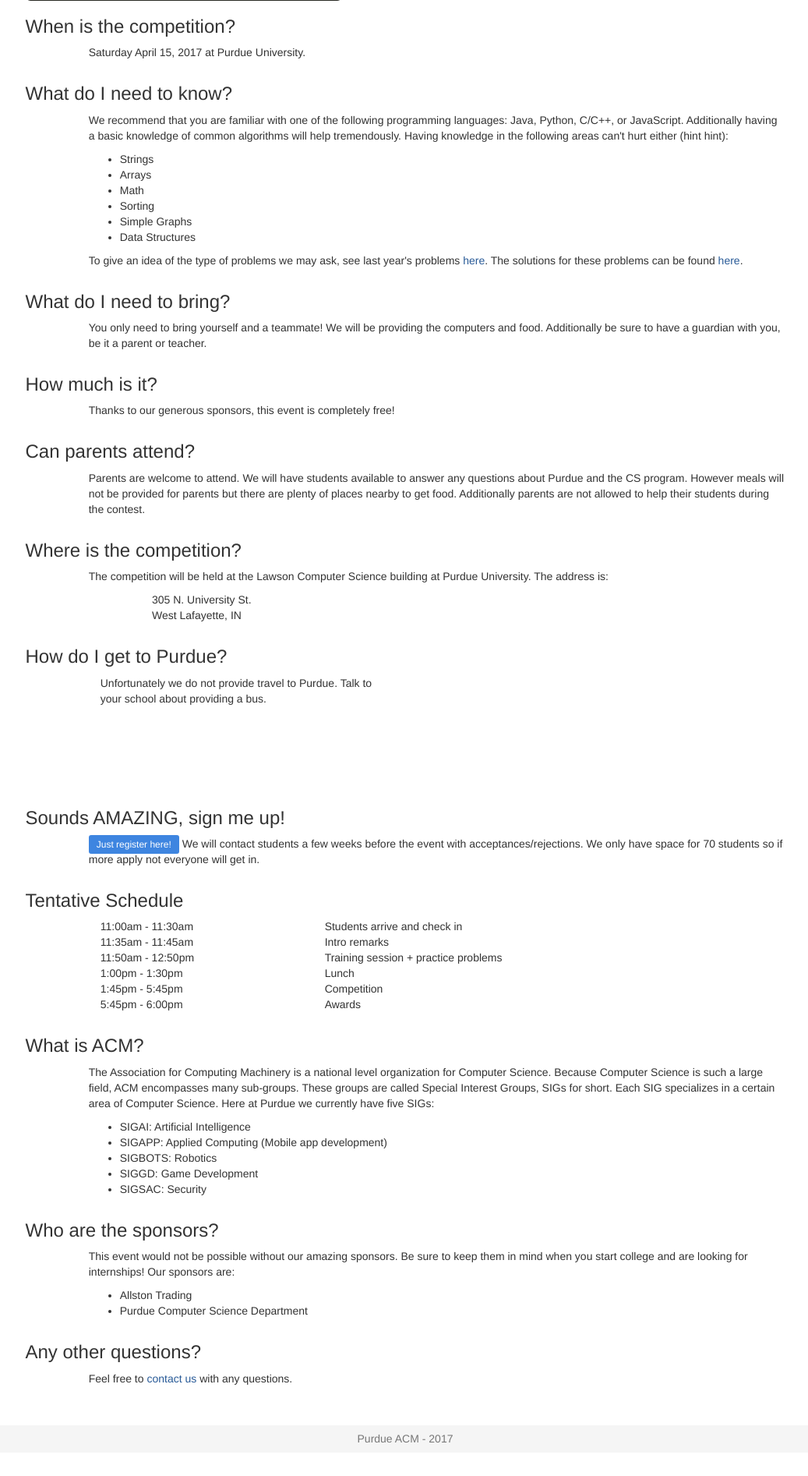
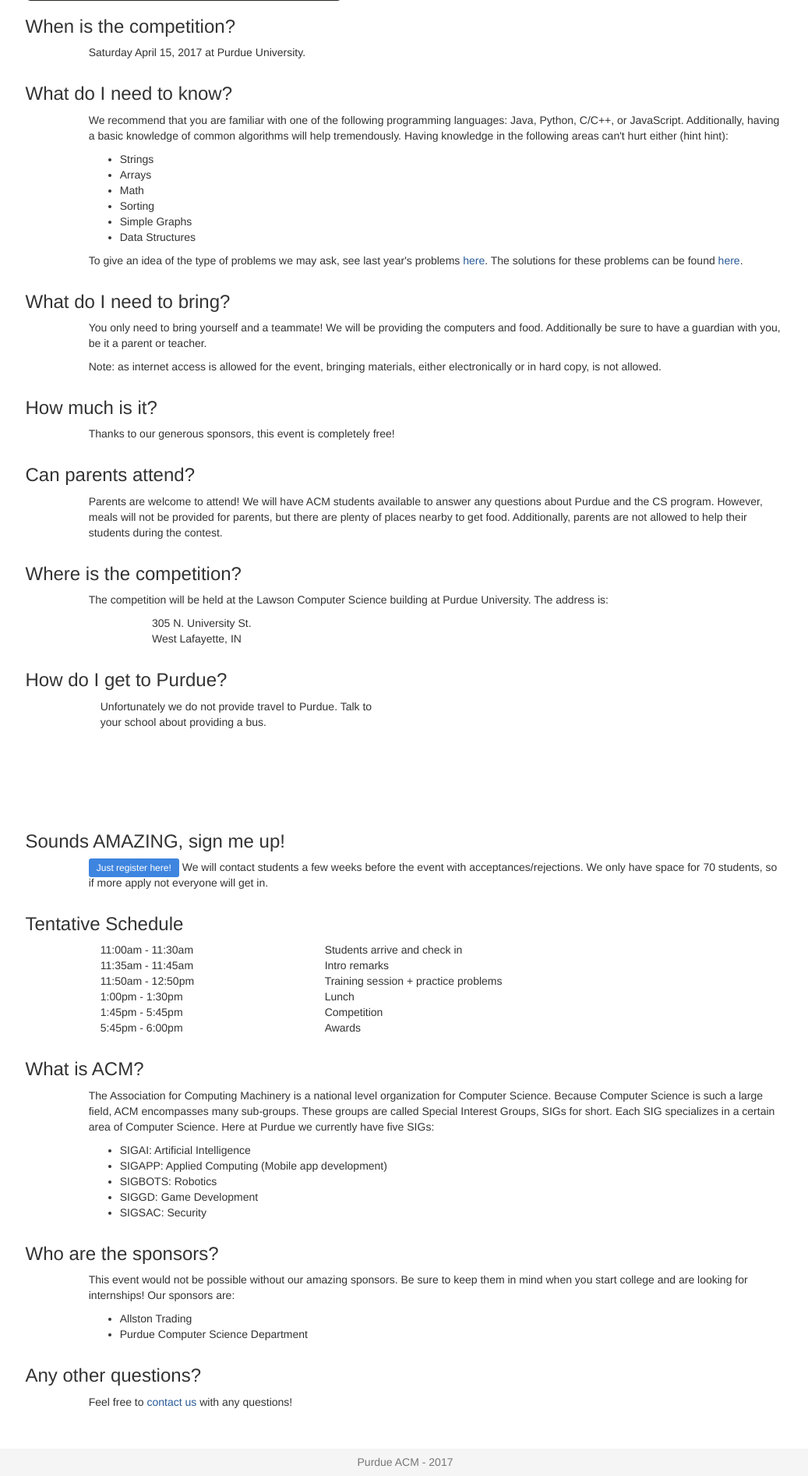
Before and after one commit to oggnik/acm-hscc, a Python web app: template hscc/templates/index.html in a window 1280 px wide. Shown: the part 671-2564 px from the top of the page at 78% size, without its empty margins (120-1157 px from the left). Before the commit the page ends 2522 px from the top, so only its background shows below. Run offline with Jinja, Linux system fonts and the light colour scheme; the template is opened without the code that fills it, so the values that code supplies are empty; grey boxes are pictures that could not be loaded.

Commit message:
Added note about not bringing materials.

```diff
--- a/hscc/templates/index.html
+++ b/hscc/templates/index.html
@@ -50,7 +50,7 @@
                 <!-- What do I need to know? -->
                 <div class="row question">
                     <h3>What do I need to know?</h3>
-                    <p class="col-md-offset-1">We recommend that you are familiar with one of the following programming languages: Java, Python, C/C++, or JavaScript.  Additionally having a basic knowledge of common algorithms will help tremendously.  Having knowledge in the following areas can't hurt either (hint hint):
+                    <p class="col-md-offset-1">We recommend that you are familiar with one of the following programming languages: Java, Python, C/C++, or JavaScript.  Additionally, having a basic knowledge of common algorithms will help tremendously.  Having knowledge in the following areas can't hurt either (hint hint):
                         <ul class="col-md-offset-1">
                             <li>Strings</li>
                             <li>Arrays</li>
@@ -68,6 +68,7 @@
                 <div class="row question">
                     <h3>What do I need to bring?</h3>
                     <p class="col-md-offset-1">You only need to bring yourself and a teammate!  We will be providing the computers and food.  Additionally be sure to have a guardian with you, be it a parent or teacher.</p>
+                    <p class="col-md-offset-1">Note: as internet access is allowed for the event, bringing materials, either electronically or in hard copy, is not allowed.</p>
                 </div>
                 <!-- How much is it? -->
                 <div class="row question">
@@ -77,7 +78,7 @@
                 <!-- Parents -->
                 <div class="row question">
                     <h3>Can parents attend?</h3>
-                    <p class="col-md-offset-1">Parents are welcome to attend.  We will have students available to answer any questions about Purdue and the CS program.  However meals will not be provided for parents but there are plenty of places nearby to get food.  Additionally parents are not allowed to help their students during the contest.</p>
+                    <p class="col-md-offset-1">Parents are welcome to attend!  We will have ACM students available to answer any questions about Purdue and the CS program.  However, meals will not be provided for parents, but there are plenty of places nearby to get food.  Additionally, parents are not allowed to help their students during the contest.</p>
                 </div>
                 <!-- Where is it -->
                 <div class="row question">
@@ -94,7 +95,7 @@
                 <!-- Register -->
                 <div class="row question">
                     <h3>Sounds AMAZING, sign me up!</h3>
-                    <p class="col-md-offset-1"><a href="{{ url_for('default.register') }}" class="btn-sm btn-info register-btn">Just register here!</a>  We will contact students a few weeks before the event with acceptances/rejections.  We only have space for 70 students so if more apply not everyone will get in.</p>
+                    <p class="col-md-offset-1"><a href="{{ url_for('default.register') }}" class="btn-sm btn-info register-btn">Just register here!</a>  We will contact students a few weeks before the event with acceptances/rejections.  We only have space for 70 students, so if more apply not everyone will get in.</p>
                 </div>
                 <!-- Schedule -->
                 <div class="row question">
@@ -134,7 +135,7 @@
                 <!-- Other questions? -->
                 <div class="row question">
                     <h3>Any other questions?</h3>
-                    <p class="col-md-offset-1">Feel free to <a href="{{ url_for('default.contact') }}">contact us</a> with any questions.</p>
+                    <p class="col-md-offset-1">Feel free to <a href="{{ url_for('default.contact') }}">contact us</a> with any questions!</p>
                 </div>
             </div>
         </div>
```
